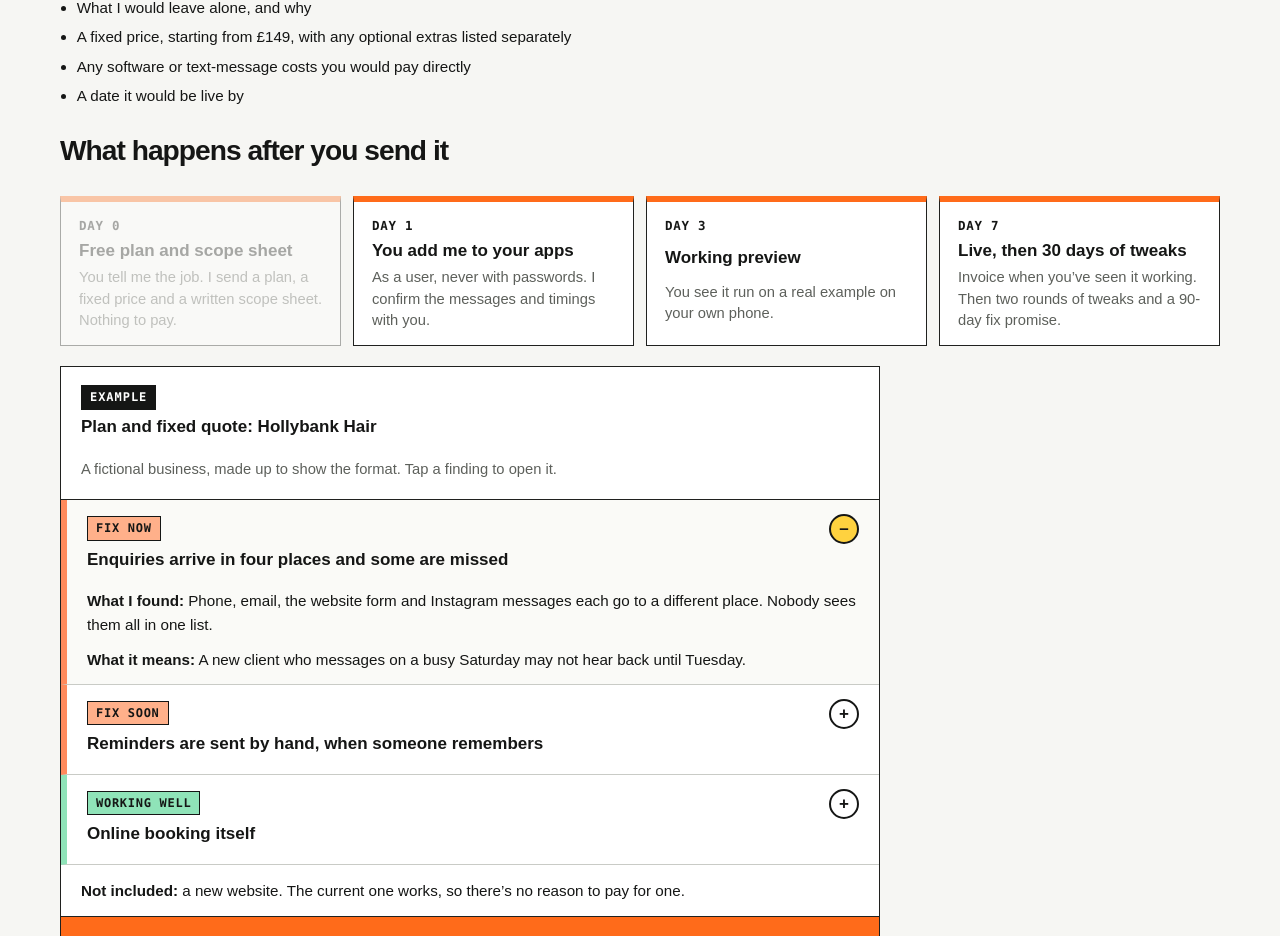
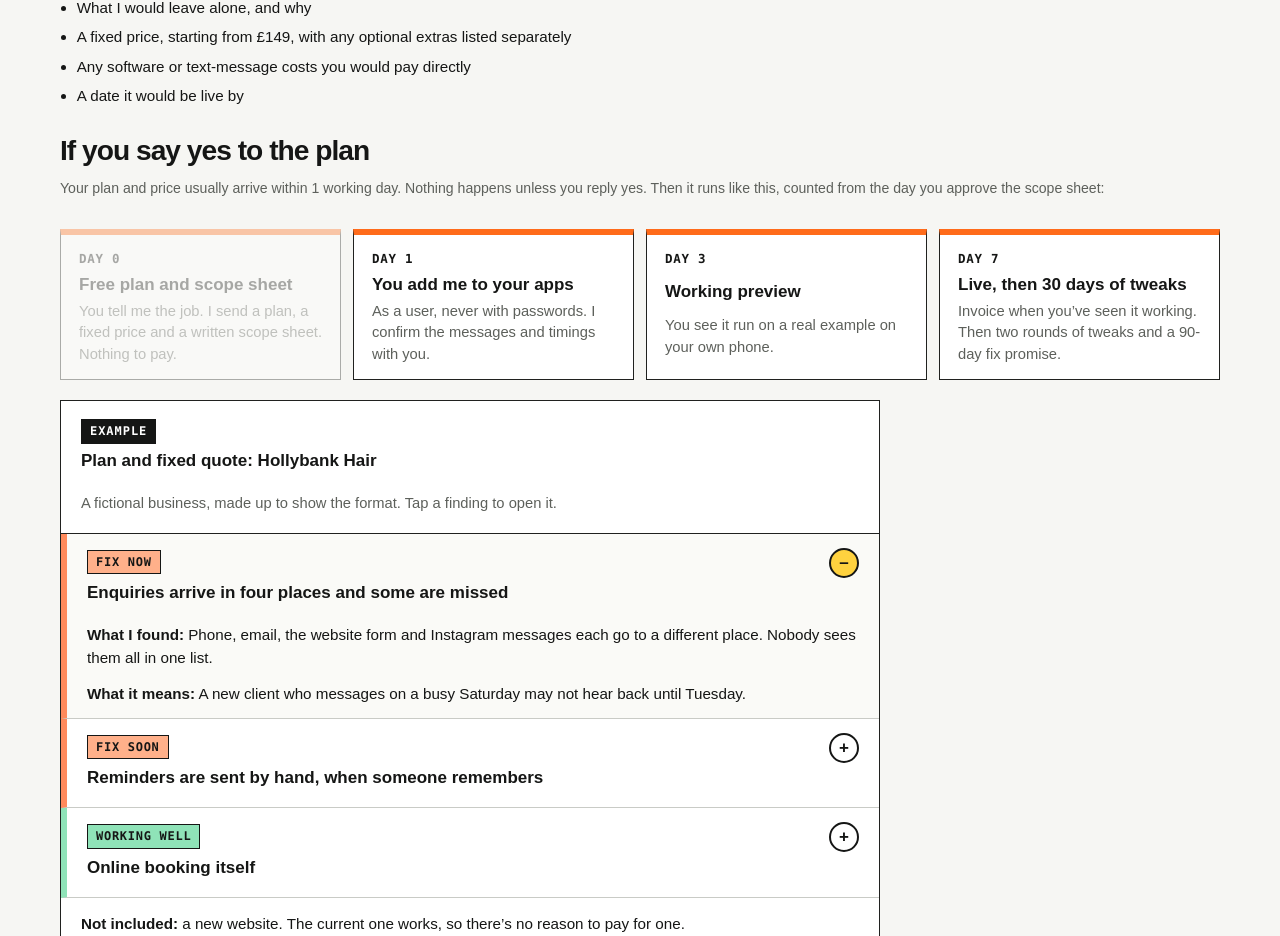
Before and after one commit to manazoid4/mazos-site, a Next.js app: page /free-plan in a window 1280 px wide. Shown: the part 1480-2416 px from the top of the page. Built offline with nearby package versions, Linux system fonts and the light colour scheme.

Commit message:
Free-plan timeline: frame it as after you say yes (Codex review on #122)
Co-Authored-By: Claude Opus 5.5 <noreply@anthropic.com>
Claude-Session: https://claude.ai/code/session_01G7bGNyNCLcUAGsjZqt8Ai8

```diff
--- a/app/free-plan/page.tsx
+++ b/app/free-plan/page.tsx
@@ -81,7 +81,8 @@ export default function LeakCheckPage() {
         <ul className="mw-qw-list">
           {RETURN.map((item) => <li key={item}>{item}</li>)}
         </ul>
-        <h3 style={{ marginTop: 28 }}>What happens after you send it</h3>
+        <h3 style={{ marginTop: 28 }}>If you say yes to the plan</h3>
+        <p className="mw-qw-lead">Your plan and price usually arrive within {CHECK_REPLY_TIME}. Nothing happens unless you reply yes. Then it runs like this, counted from the day you approve the scope sheet:</p>
         <NextSteps />
         <div className="s-report-wrap"><SampleReport /></div>
         <p className="mw-qw-lead">Sometimes the answer is: &quot;This isn&apos;t worth automating yet.&quot; If the tool you already pay for can do it, I’ll tell you.</p>
```
Also changed, not shown: 2 other files (tests, documents, lock files or other folders).
